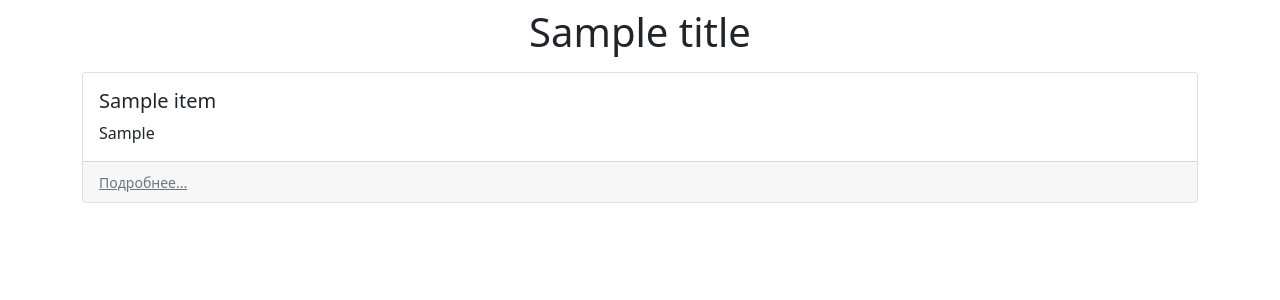
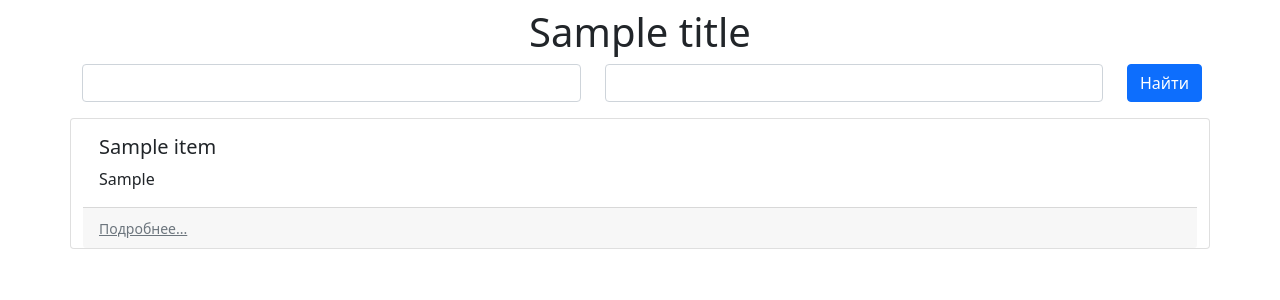
Before and after one commit to dreipoe/RecipeBook, a Django app: template app/main/templates/main.html in a window 1280 px wide. Shown: the part 54-354 px from the top of the page. Run offline with Django 3.2, Linux system fonts and the light colour scheme; the template is opened without the code that fills it: most values are stand-ins (such as "Sample title", 1, 10 or a date in 2020).

Commit message:
1. Свёрстана форма фильтра 2. Переработана обрезка описаний для списка карточек с рецептами

```diff
--- a/app/main/models.py
+++ b/app/main/models.py
@@ -76,7 +76,8 @@ class Receipt(NamedModel):
         return items
 
     def cut_definition(self):
-        return f"{self.definition[0:450]}..."
+        n = 500
+        return f"{self.definition[0:n]}..." if len(self.definition) > n else self.definition
 
     def get_ingredients(self):
         return ReceiptItem.objects.filter(receipt=self.id)
--- a/app/main/templates/main.html
+++ b/app/main/templates/main.html
@@ -6,7 +6,21 @@
         <p class="text-center">Здесь пока пусто.</p>
     {% endif %}
     <div class="row">
-        <div class="col-12">
+        <form class="form-inline mb-2">
+            <div class="row">
+                <div class="col">
+                    <input type="search" id="a" class="form-control"/>
+                </div>
+                <div class="col">
+                    <input type="search" id="b" class="form-control"/>
+                </div>
+                <div class="col-1">
+                    <button class="btn btn-primary">Найти</button>
+                </div>
+            </div>
+        </form>
+    </div>
+    <div class="row">
         {% for item in items %}
         <div class="card mt-2">
             <div class="card-body">
@@ -19,5 +33,4 @@
         </div>
         {% endfor %}
     </div>
-    </div>
 {% endblock main %}
```
Lines whose indentation alone changed are shown as unchanged.
